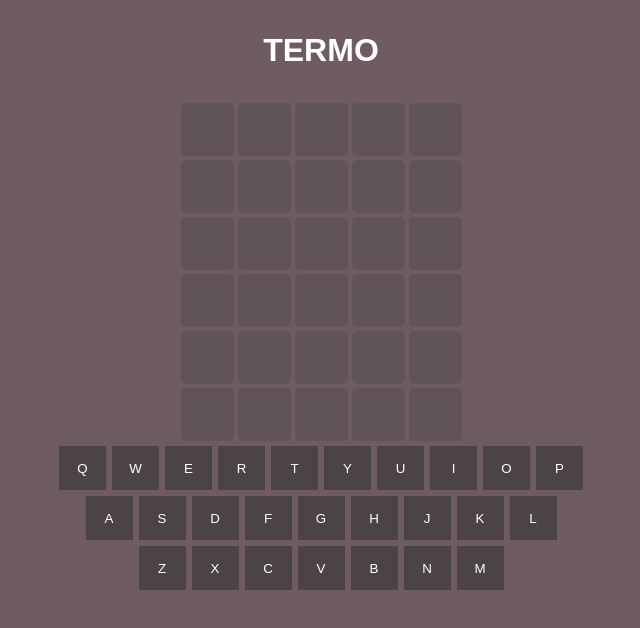
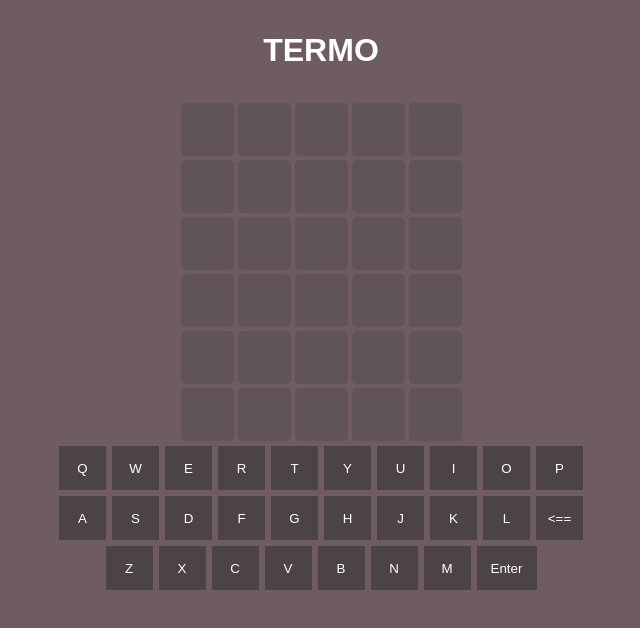
Before and after one commit to GeovaniDarcie/Termo, a Vue app: page / in a window 1280 px wide. Shown: the top 628 px of the page, without its empty margins (319-959 px from the left). Built offline with nearby package versions, Linux system fonts and the light colour scheme.

Commit message:
Teclado alterado

```diff
--- a/src/App.vue
+++ b/src/App.vue
@@ -1,7 +1,7 @@
 <template>
   <div id="app">
-    <board @actionBoard="actionBoard"/>
-    <key-board :paint="paintLetters"/>
+    <board @actionBoard="actionBoard" :keypress="keypress" />
+    <key-board :paint="paintLetters" @tiping="tiping"/>
   </div>
 </template>
 
@@ -17,12 +17,17 @@ export default {
   },
   data() {
     return {
-      paintLetters: {}
+      paintLetters: {},
+      keypress: {}
     }
   },
   methods: {
     actionBoard(payload) {
       this.paintLetters = payload
+    },
+    tiping(payload) {
+      console.log(payload)
+      this.keypress = payload;
     }
   }
 }
--- a/src/components/Board.vue
+++ b/src/components/Board.vue
@@ -37,12 +37,15 @@ export default {
     },
     endLost() {
       return this.row >= 6 && this.correct != 5;
-    }
+    },
   },
   mounted() {
     window.addEventListener('keydown', this.typing)
     const position = Math.floor(Math.random() * 1465)
     this.word = this.wordsList[position]
+  },
+  props: {
+    keypress: Object
   },
   methods: {
     typing(keyboard) {
@@ -198,6 +201,15 @@ export default {
     tint(index, color) {
       this.$refs[index+1][this.row].style.background = color
     },
+  },
+  watch: {
+    'keypress.random'() {
+      let key = this.keypress.key
+      if (key == '<==') {
+        key = 'Backspace'
+      }
+      this.typing({ key })
+    }
   }
 }
 </script>
--- a/src/components/KeyBoard.vue
+++ b/src/components/KeyBoard.vue
@@ -1,17 +1,17 @@
 <template>
   <div>
       <div class="key-board">
-          <button v-for="key in keysLine1" :key="key" :ref="key" class="key">
+          <button @click="$emit('tiping', { key, random: Math.random() * 1000 } )" v-for="key in keysLine1" :key="key" :ref="key" class="key">
               {{ key }}
           </button>
       </div>
       <div class="key-board">
-          <button v-for="key in keysLine2" :key="key" :ref="key" class="key">
+          <button @click="$emit('tiping', { key, random: Math.random() * 1000 })" v-for="key in keysLine2" :key="key" :ref="key" class="key">
               {{ key }}
           </button>
       </div>
       <div class="key-board">
-          <button v-for="key in keysLine3" :key="key" :ref="key" class="key">
+          <button @click="$emit('tiping', { key, random: Math.random() * 1000 })" v-for="key in keysLine3" :key="key" :ref="key" :class="{ enter: key == 'Enter', key: key != 'Enter'}">
               {{ key }}
           </button>
       </div>
@@ -23,15 +23,14 @@ export default {
     name: "KeyBoard",
     data() {
         return {
-            keysLine1: ['Q', 'W', 'E', 'R', 'T', 'Y', 'U', 'I', 'O', 'P'],
-            keysLine2: ['A', 'S', 'D', 'F', 'G', 'H', 'J', 'K', 'L'],
-            keysLine3: ['Z', 'X', 'C', 'V', 'B', 'N', 'M']
+            keysLine1: ['q', 'w', 'e', 'r', 't', 'y', 'u', 'i', 'o', 'p'],
+            keysLine2: ['a', 's', 'd', 'f', 'g', 'h', 'j', 'k', 'l', '<=='],
+            keysLine3: ['z', 'x', 'c', 'v', 'b', 'n', 'm', 'Enter']
         }
     },
     props: ['paint'],
     watch: {
         paint() {
-            console.log(this.paint)
             this.paint.keys.forEach((letter, index) => {
                 this.$refs[letter.toUpperCase()][0].style.background = this.paint.colors[index];
 
@@ -61,5 +60,17 @@ export default {
         color: white;
         font-family: 'Mitr', sans-serif;
         cursor: pointer;
+        text-transform: uppercase;
+    }
+
+    .enter {
+        height: 44px;
+        width: 60px;
+        background-color: #4C4347;
+        border: none;
+        margin: 3px;
+        color: white;
+        font-family: 'Mitr', sans-serif;
+        cursor: pointer;
     }
 </style>
```
Also changed, not shown: 1 other file (tests, documents, lock files or other folders).
